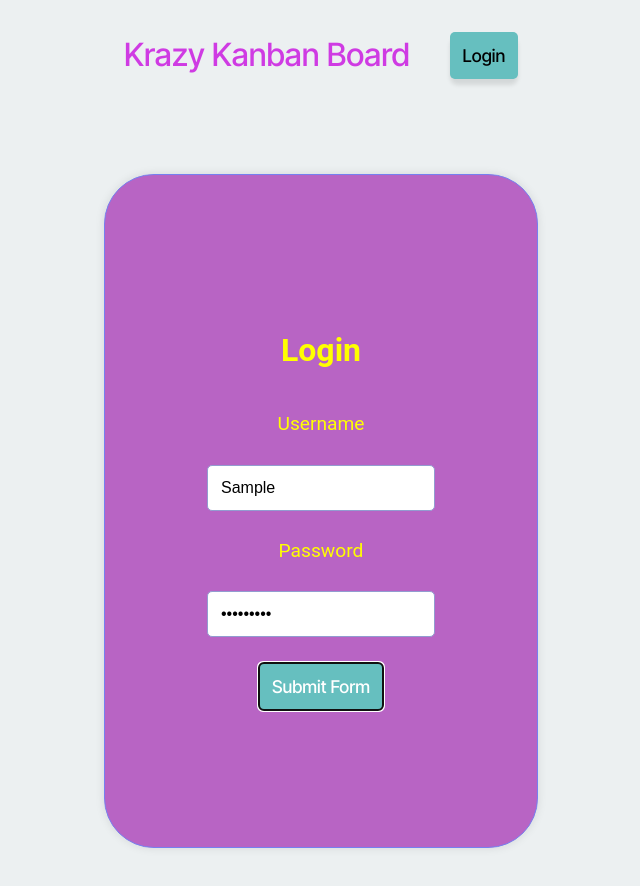
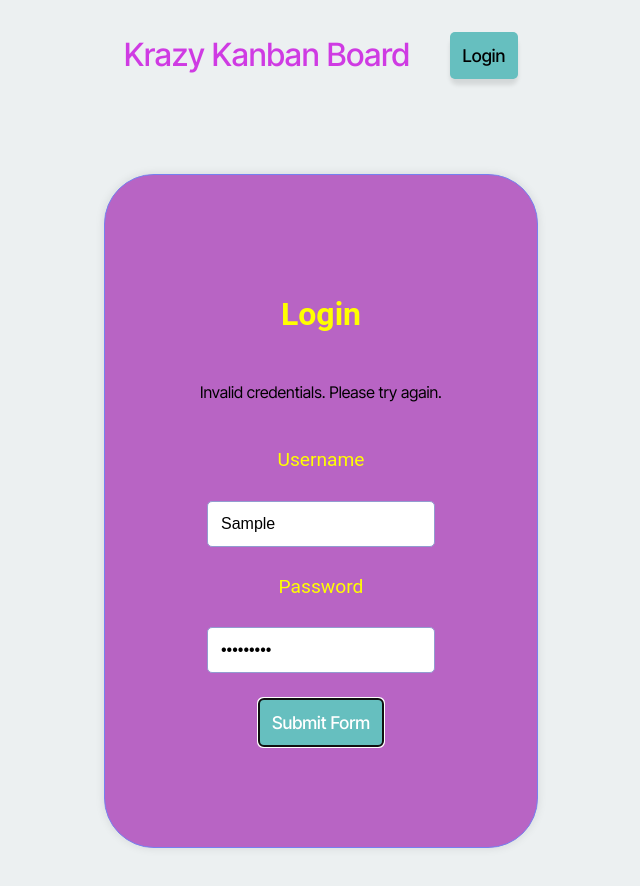
Before and after one commit to EddieJae24/KanbanBoard, a React (Vite) app in the folder client/: page /login in a window 1280 px wide. Both pictures are taken after typing "Sample", "Sample123" into the empty fields and a click on the button "Submit Form". Shown: the top 886 px of the page, without its empty margins (319-959 px from the left). Built offline with nearby package versions, Linux system fonts and the light colour scheme; no server answers.

Commit message:
Added error message display on login page

```diff
--- a/client/src/pages/Login.tsx
+++ b/client/src/pages/Login.tsx
@@ -9,12 +9,16 @@ const Login = () => {
     password: ''
   });
 
+  const [errorMessage, setErrorMessage] = useState<string | null>(null);
+
+
   const handleChange = (e: ChangeEvent<HTMLInputElement | HTMLSelectElement>) => {
     const { name, value } = e.target;
     setLoginData({
       ...loginData,
       [name]: value
     });
+    setErrorMessage(null);
   };
 
   const handleSubmit = async (e: FormEvent) => {
@@ -22,8 +26,10 @@ const Login = () => {
     try {
       const data = await login(loginData);
       Auth.login(data.token);
-    } catch (err) {
+      setErrorMessage(null);
+    } catch (err: any) {
       console.error('Failed to login', err);
+      setErrorMessage(err.response?.data?.message || 'Invalid credentials. Please try again.');
     }
   };
 
@@ -31,6 +37,7 @@ const Login = () => {
     <div className='container'>
       <form className='form' onSubmit={handleSubmit}>
         <h1>Login</h1>
+        {errorMessage && <p className="error-message">{errorMessage}</p>}
         <label >Username</label>
         <input
           type='text'
```
